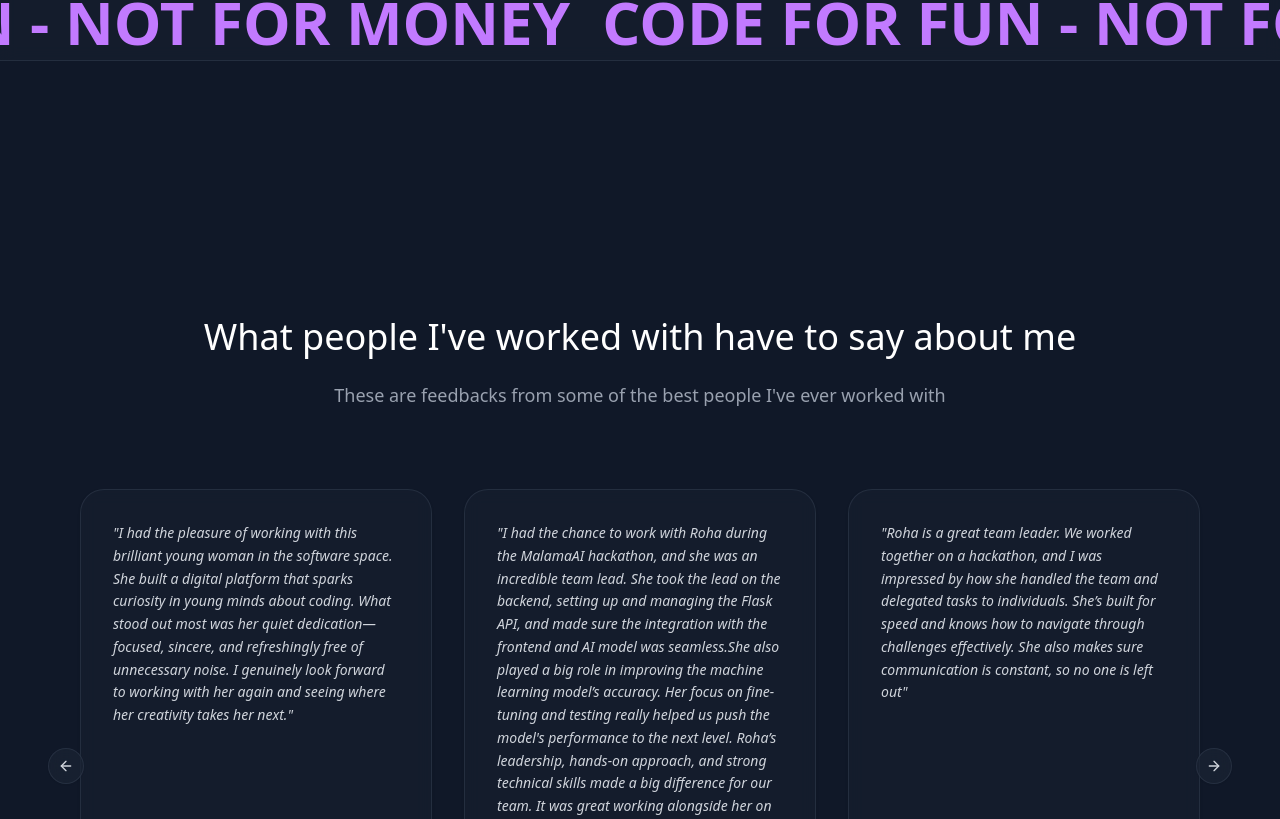
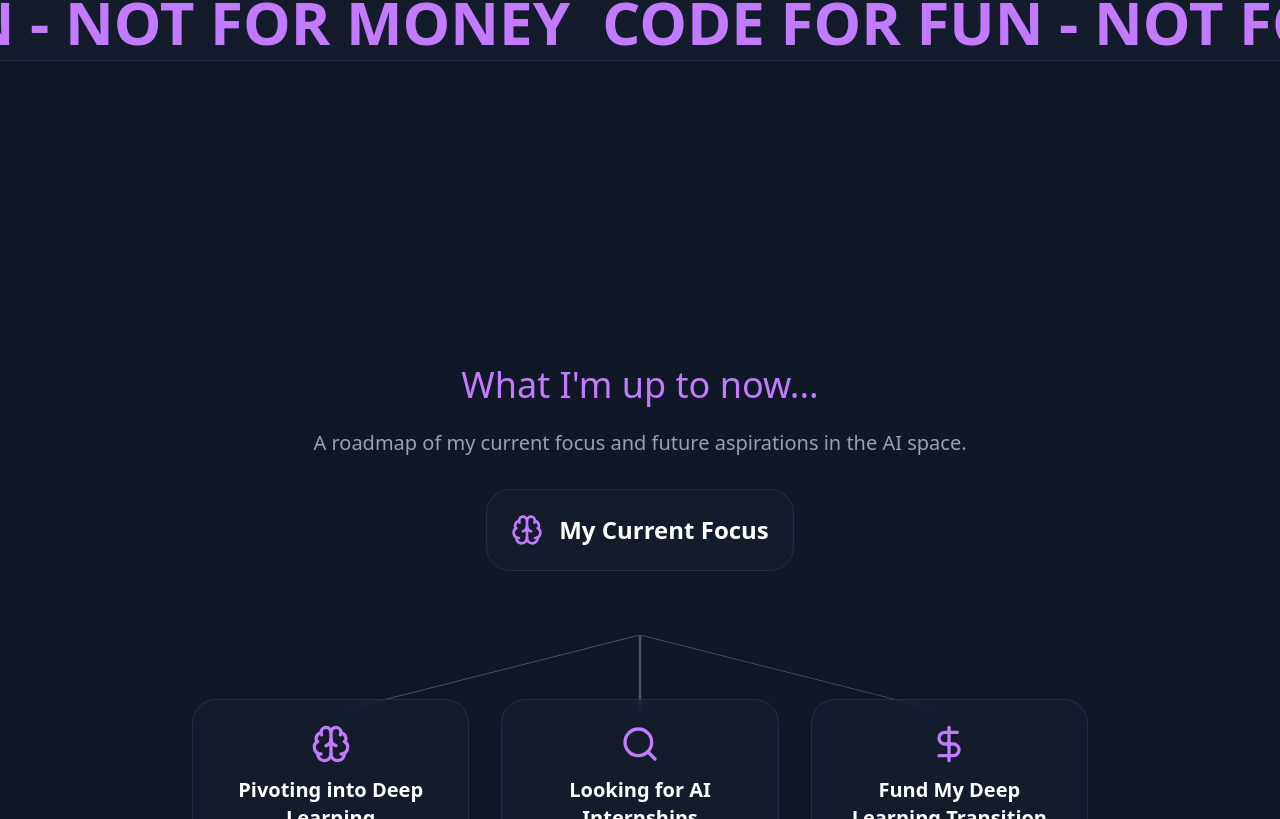
Before and after one commit to row-huh/roha.dev-v3, a Next.js app in the folder src/: page / in a window 1280 px wide. Shown: the part 6701-7520 px from the top of the page. Built offline with nearby package versions, Linux system fonts and the light colour scheme.

Commit message:
added deep learnign journey

```diff
--- a/src/app/page.tsx
+++ b/src/app/page.tsx
@@ -17,6 +17,7 @@ import UniversityJourney from "@/components/university-journey"
 import Timeline from "@/components/timeline"
 import BarricadeTape from "@/components/barricade-tape"
 import ContractorArc from "@/components/contractor"
+import DeepLearningJourney from "@/components/deep-learning-journey"
 // import BlogsCarousel from "@/components/blogs-carousel" (redesign to fetch the latest blogs from the pages or stuff, also let's make some crm or shit??)
 // import MySkills from "@/components/my-skills"
 
@@ -78,7 +79,7 @@ function HomePageContent() {
       < BarricadeTape text="CODE FOR FUN - NOT FOR MONEY" />
 
       {/* Deep Learning Journey Section */}
-
+      < DeepLearningJourney />
 
       {/* What I'm Building Section */}
 
```
